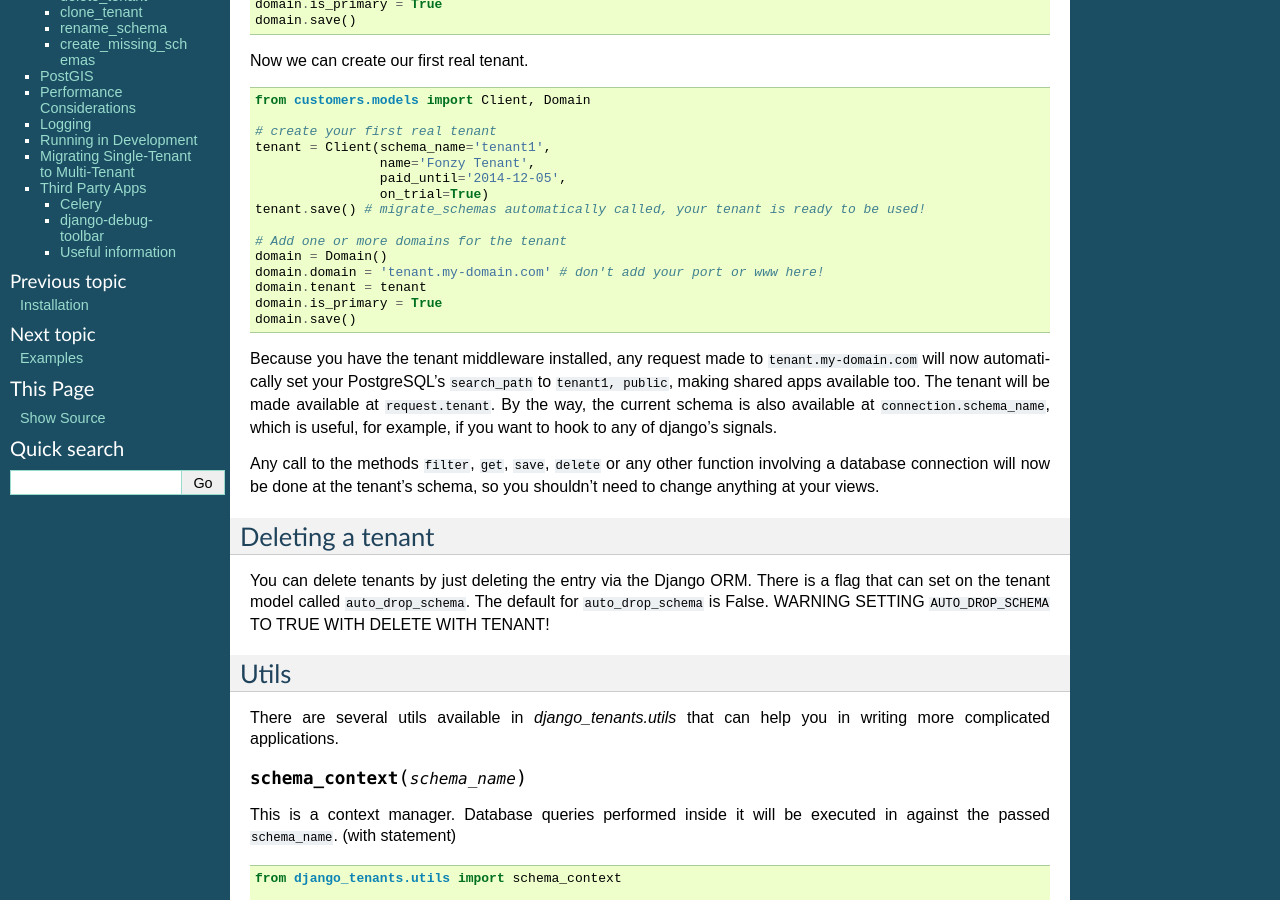
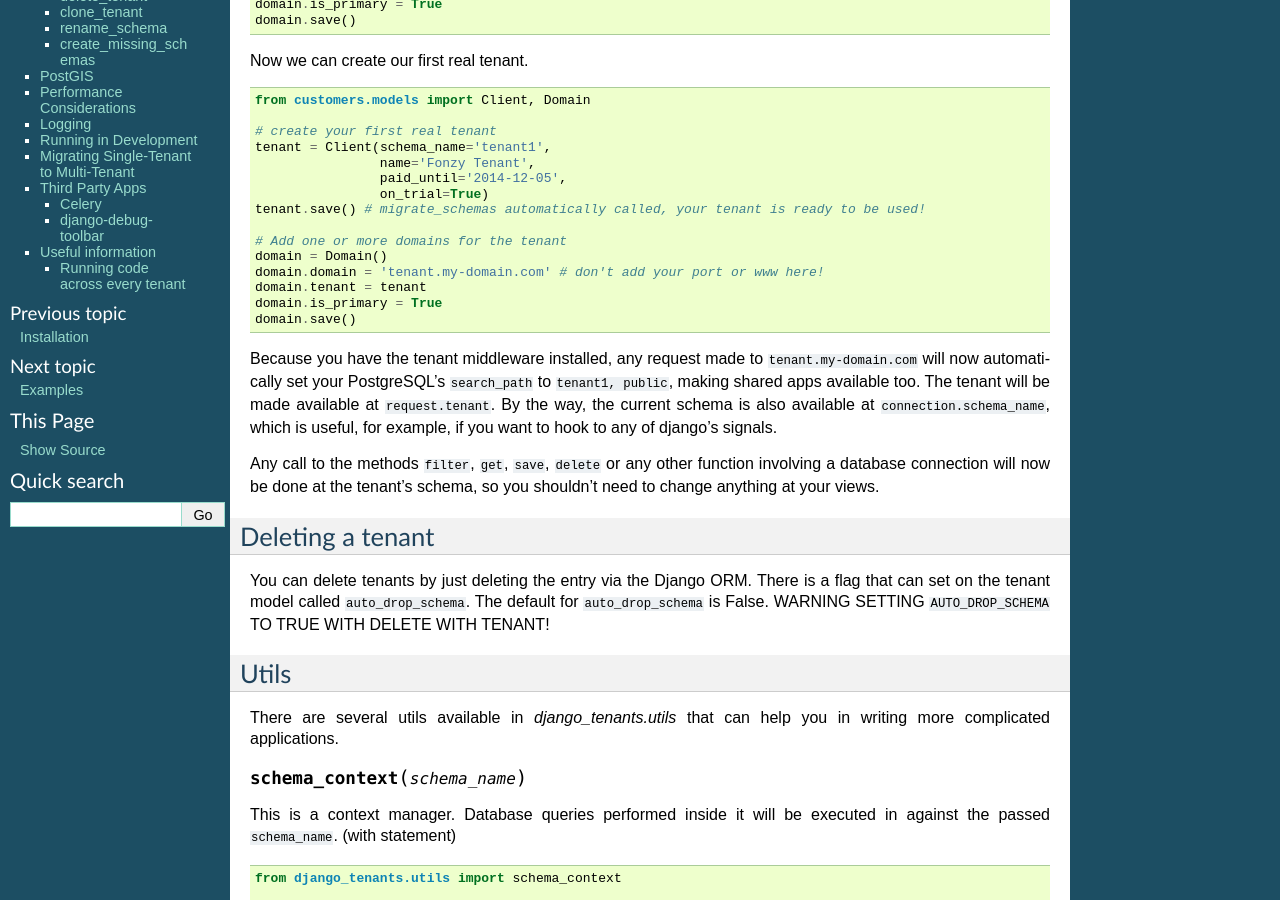
Before and after one commit to django-tenants/django-tenants, a Sphinx documentation site: the page built from docs/use.rst, in a window 1280 px wide and 900 px high, scrolled down 422 px. Built offline with Sphinx 7.4.7, drawn with Linux system fonts in a browser that asks for light colours; the version number could not be read and is left out; some of the changed text lies outside the part shown.

Commit message:
Update use.rst

```diff
--- a/docs/use.rst
+++ b/docs/use.rst
@@ -555,7 +555,10 @@
         )
 
 Useful information
-~~~~~~~~~~~~~~~~~~
+------------------
+
+Running code across every tenant
+~~~~~~~~~~~~~~~~~~~~~~~~~~~~~~~~
 
 If you want to run some code on every tenant you can do the following
 
```
